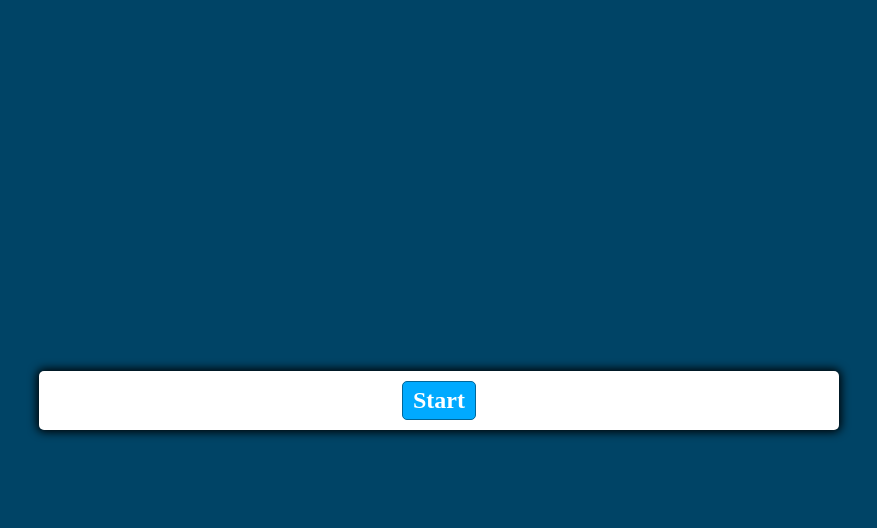
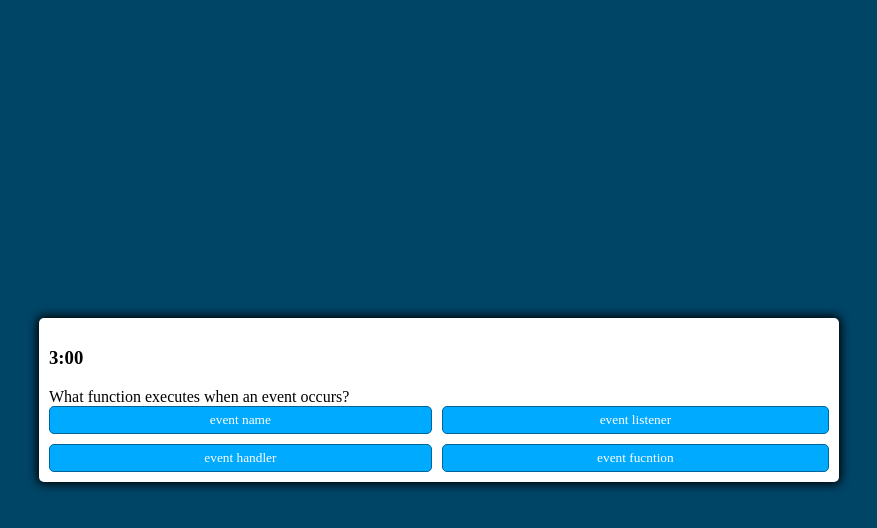
Before and after one commit to Marti369/multiple-choice-quiz, a plain HTML site: page index.html in a window 1280 px wide. Both pictures are taken after a click on the button "Start". Shown: the whole page, without its empty margins (201-1078 px from the left). Drawn offline with Linux system fonts and the light colour scheme.

Commit message:
html, css and js playaround with code

```diff
--- a/assets/css/style.css
+++ b/assets/css/style.css
@@ -21,6 +21,10 @@ body {
     justify-content: center;
     align-items: center;
     background-color: hsl(var(--hue), 100%, 20%);
+}
+
+.btn:active {
+    background-color: yellow;
 }
 
 .container {
@@ -50,9 +54,11 @@ body {
 }
 
 .btn:hover {
-    border-color: black;
+    background-color: black;
 }
 
+
+/*
 .btn.correct {
     --hue: var(--hue-correct);
 }
@@ -60,6 +66,7 @@ body {
 .btn.wrong {
     --hue: var(--hue-wrong);
 }
+*/
 
 .start-btn,
 .next-btn {
--- a/assets/js/quiz.js
+++ b/assets/js/quiz.js
@@ -0,0 +1,173 @@
+const startButton = document.getElementById('start-btn');
+const nextButton = document.getElementById('next-btn');
+const questionContainerElement = document.getElementById('question-container');
+const questionElement = document.getElementById('question');
+const answerButtonsElement = document.getElementById('answer-buttons');
+
+
+
+
+let shuffledQuestions, currentQuestionIndex
+
+startButton.addEventListener('click', startQuiz)
+nextButton.addEventListener('click', () => {
+    currentQuestionIndex++;
+
+    setNextQuestion();
+})
+
+
+function startQuiz() {
+    startButton.classList.add('hide')
+    shuffledQuestions = questions.sort(() => Math.random() - .5)
+    currentQuestionIndex = 0
+    questionContainerElement.classList.remove('hide')
+
+
+    setNextQuestion()
+}
+
+function setNextQuestion() {
+    resetState()
+    showQuestion(shuffledQuestions[currentQuestionIndex])
+}
+
+function showQuestion(question) {
+    questionElement.innerText = question.question
+    question.answers.forEach(answer => {
+        const button = document.createElement('button')
+        button.innerText = answer.text
+        button.classList.add('btn')
+        if (answer.correct) {
+            button.dataset.correct = answer.correct
+        }
+        button.addEventListener('click', selectAnswer)
+        answerButtonsElement.appendChild(button)
+    })
+}
+
+function resetState() {
+    clearStatusClass(document.body)
+    nextButton.classList.add('hide')
+    while (answerButtonsElement.firstChild) {
+        answerButtonsElement.removeChild(answerButtonsElement.firstChild)
+    }
+}
+
+function selectAnswer(e) {
+    const selectedButton = e.target
+    const correct = selectedButton.dataset.correct
+    setStatusClass(document.body, correct)
+    Array.from(answerButtonsElement.children).forEach(button => {
+        setStatusClass(button, button.dataset.correct)
+    })
+    if (shuffledQuestions.length > currentQuestionIndex + 1) {
+        nextButton.classList.remove('hide')
+    } else {
+        startButton.innerText = 'See Results'
+        startButton.classList.remove('hide')
+    }
+}
+
+function setStatusClass(element, correct) {
+    clearStatusClass(element)
+    if (correct) {
+        element.classList.add('correct')
+    } else {
+        element.classList.add('wrong')
+    }
+}
+
+function clearStatusClass(element) {
+    element.classList.remove('correct')
+    element.classList.remove('wrong')
+}
+
+const questions = [{
+        question: 'What keyword do we use to set a new varibale in JavaScript?',
+        answers: [
+            { text: 'tag', correct: false },
+            { text: 'alert', correct: false },
+            { text: 'var', correct: true },
+            { text: 'variable', correct: false },
+        ]
+    },
+    {
+        question: 'What is the "=" called in JavaScript?',
+        answers: [
+            { text: 'Equal', correct: false },
+            { text: 'to', correct: false },
+            { text: 'Equal to', correct: false },
+            { text: 'Assignment Operator', correct: true }
+        ]
+    },
+    {
+        question: 'Complete the sentence: ______ x = 32;',
+        answers: [
+            { text: 'function', correct: false },
+            { text: 'variable', correct: false },
+            { text: 'var', correct: true },
+            { text: 'let', correct: false }
+        ]
+    },
+    {
+        question: 'How many components does the "for" loop has?',
+        answers: [
+            { text: '1', correct: false },
+            { text: '2', correct: false },
+            { text: '3', correct: true },
+            { text: '4', correct: false }
+        ]
+    },
+    {
+        question: 'What keyword do we use to end the "else if" statement?',
+        answers: [
+            { text: 'break', correct: false },
+            { text: 'end', correct: false },
+            { text: 'else', correct: true },
+            { text: 'stop', correct: false }
+        ]
+    },
+    {
+        question: 'What is CSS?',
+        answers: [
+            { text: 'Cascade Styling Sheet', correct: true },
+            { text: 'HTML', correct: false },
+            { text: 'a Webpage', correct: false },
+            { text: 'A Server', correct: false }
+        ]
+    },
+    {
+        question: 'Is HTML easy to learn?',
+        answers: [
+            { text: 'No', correct: false },
+            { text: 'Yes', correct: true },
+        ]
+    },
+    {
+        question: 'Is Grid part of JavaScript?',
+        answers: [
+            { text: 'Yes', correct: false },
+            { text: 'No', correct: true },
+        ]
+    },
+    {
+        question: 'What is the DOM?',
+        answers: [
+            { text: 'Definitive Object Model', correct: false },
+            { text: 'Document Object Management', correct: false },
+            { text: 'Document Object Model', correct: true },
+            { text: 'None of the above', correct: false }
+        ]
+    },
+    {
+        question: 'What function executes when an event occurs?',
+        answers: [
+            { text: 'event name', correct: false },
+            { text: 'event listener', correct: false },
+            { text: 'event handler', correct: true },
+            { text: 'event fucntion', correct: false }
+        ]
+    },
+
+]
--- a/index.html
+++ b/index.html
@@ -11,6 +11,7 @@
 
 <body>
     <div class="container">
+        <h3 id="timer">3:00</h3>
         <div id="question-container" class="hide">
             <div id="question">Question</div>
             <div id="answer-buttons" class="btn-grid">
@@ -21,6 +22,7 @@
             </div>
         </div>
         <div class="controls">
+
             <button id="start-btn" class="start-btn btn">Start</button>
             <button id="next-btn" class="next-btn btn hide">Next</button>
         </div>
```
